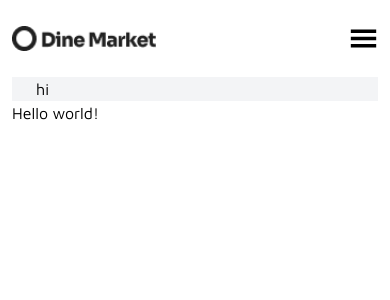
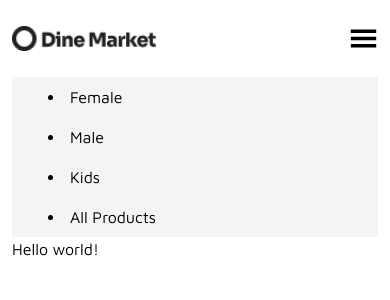
Before and after one commit to Asad-Ur-Rahman/ecommerce-app, a Next.js app: page / in a window 390 px wide. Both pictures are taken after a click on the element 365 px from the left and 36 px from the top of the page. Shown: the top 300 px of the page. Built offline with nearby package versions, Linux system fonts and the light colour scheme.

Commit message:
Update MobileNavbar.tsx

```diff
--- a/src/components/views/Navbar/subComponents/MobileNavbar.tsx
+++ b/src/components/views/Navbar/subComponents/MobileNavbar.tsx
@@ -1,9 +1,22 @@
+import { NavbarArray, NavbarItemType } from "@/components/utils/NavbarArrayAndTypes"
+import Link from "next/link"
 
 const MobileNavbar = () => {
 
     return (
         <div>
-            <div className='w-full px-6 py4 bg-gray-100'>hi</div>
+            <div className='w-full px-6 py4 bg-gray-100'>
+                {
+                    NavbarArray.map((item: NavbarItemType, index: number) => (
+                        <li key={index} className="py-2 px-3 hover:bg-purple-600 rounded-md duration-300">
+                            <Link href={item.href}>
+                                {item.label}
+                            </Link>
+
+                        </li>
+                    ))
+                }
+            </div>
         </div>
     )
 }
```
